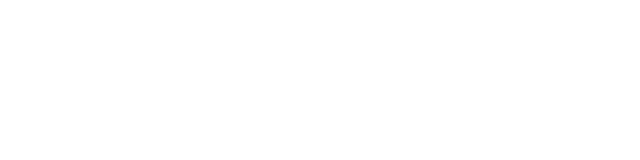
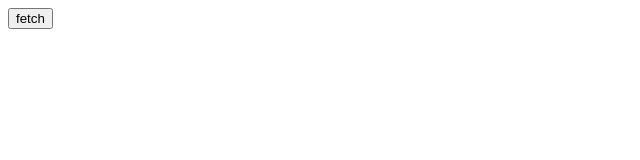
Before and after one commit to BrentGrammer/React-Typescript, a React (Create React App) app: page / in a window 1280 px wide. Shown: the top 160 px of the page, without its empty margins (0-640 px from the left). Built offline with nearby package versions, Linux system fonts and the light colour scheme.

Commit message:
add rendering a list of jsx elements to app

```diff
--- a/src/components/App.tsx
+++ b/src/components/App.tsx
@@ -14,8 +14,24 @@
 // _App is used to avoid a name collision when connecting the component with the name App - you want to avoid using default exports
 // with TypeScript
 class _App extends React.Component<AppProps> {
+  onButtonClick = (): void => {
+    this.props.fetchTodos();
+  };
+
+  // Returning an array of jsx elements - use JSX.Element type
+  renderList(): JSX.Element[] {
+    return this.props.todos.map(todo => {
+      return <div key={todo.id}>{todo.title}</div>;
+    });
+  }
+
   render() {
-    return <div></div>;
+    return (
+      <div>
+        <button onClick={this.onButtonClick}>fetch</button>
+        {this.renderList()}
+      </div>
+    );
   }
 }
 
```
